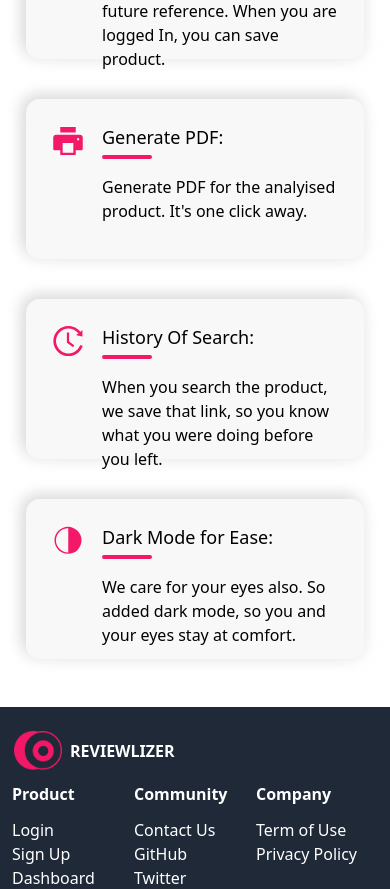
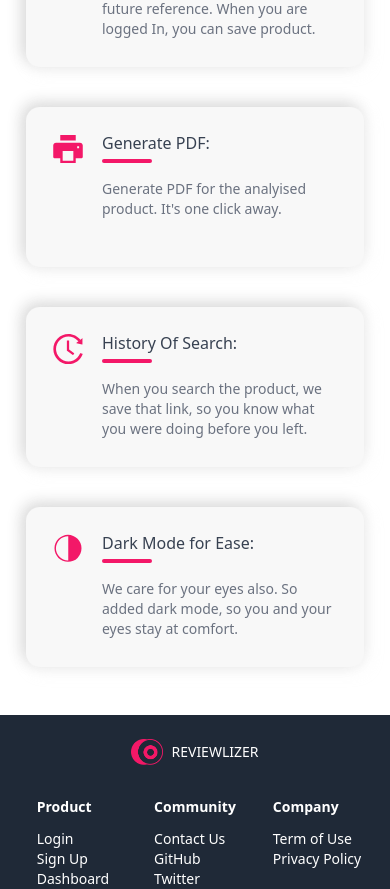
Before and after one commit to tapan2930/reviewlizer, a Next.js app in the folder frontend/: page / in a window 390 px wide. Shown: the part 1108-1997 px from the top of the page. Built offline with nearby package versions, Linux system fonts and the light colour scheme; what @badrap/bar-of-progress would draw is missing.

Commit message:
fixed homepage

```diff
--- a/frontend/src/components/Button/index.tsx
+++ b/frontend/src/components/Button/index.tsx
@@ -23,7 +23,7 @@ const MyButton :React.FC<propType> = ({type="primary",display="inline-block",sty
     }
 
     return (
-        <button style={{outline:"none"}} type="submit" onClick={()=> onclick && onclick()} className={`px-2 py-1 text-xs font-medium sm:font-normal sm:px-3 sm:py-2 sm:text-sm  border-primaryPink font-base rounded-md   ${typeStyle(type)} ${display} ${style} flex items-center`}>{children}</button>
+        <button style={{outline:"none"}} type="submit" onClick={()=> onclick && onclick()} className={`px-3 py-2 text-xs font-medium sm:font-normal  sm:text-sm  border-primaryPink font-base rounded-md   ${typeStyle(type)} ${display} ${style} flex items-center`}>{children}</button>
     )
 }
 
--- a/frontend/src/components/Home/FeatureSection/index.tsx
+++ b/frontend/src/components/Home/FeatureSection/index.tsx
@@ -49,7 +49,7 @@ const HomeFeatureSection :React.FC = ():React.ReactElement => {
         <div className="bg-white py-12">
               {/* section 1  Title and Sub title*/}
             <div>
-                <h1 className="text-center text-xl font-semibold text-gray-700 sm:text-2xl md:text-3xl md:mb-6 md:mt-20">{featureSection.title}</h1>
+                <h1 className="text-center text-xl font-semibold text-gray-700 sm:text-2xl md:text-3xl md:mb-6 md:mt-10">{featureSection.title}</h1>
                 <h2 className="text-center text-base font-normal text-gray-500 mt-2 md:text-xl">{featureSection.subTitle}</h2>
             </div>
 
@@ -69,11 +69,11 @@ const HomeFeatureSection :React.FC = ():React.ReactElement => {
 
 const FeatureCard = ({featureCardDetail}) => {
     return (
-        <div className="card flex h-40 p-6 md:max-w-sm md:odd:ml-auto">
-            <div className="text-4xl text-primaryPink">{featureCardDetail.icon}</div>
+        <div className="card flex h-40 p-6 md:max-w-sm md:odd:ml-auto ">
+            <div className="text-4xl  text-primaryPink">{featureCardDetail.icon}</div>
             <div className="ml-4">
-                <h1 className="hUnderline text-lg font-medium mb-6">{featureCardDetail.title}</h1>
-                <div>{featureCardDetail.text}</div>
+                <h1 className="hUnderline text-base md:text-lg font-medium mb-6 text-gray-700">{featureCardDetail.title}</h1>
+                <div className="text-gray-500 text-sm md:text-base">{featureCardDetail.text}</div>
             </div>
         </div>
     )
--- a/frontend/src/components/Home/Footer/index.tsx
+++ b/frontend/src/components/Home/Footer/index.tsx
@@ -6,29 +6,29 @@ const Footer :React.FC = ():React.ReactElement => {
         <div className="bg-gray-800 py-6 grid grid-cols-1 md:grid-cols-2">
           {/* left Side */}
           <div className="container">
-            <div className="flex items-center ml-3 md:ml-0"> {/* logo container */ }
-                <img className="w-12" src="/assets/images/logo.color.png" alt="logo"/>
-                <h1 className="uppercase ml-2 font-semibold text-white">Reviewlizer</h1>
+            <div className="flex items-center justify-center md:justify-start md:ml-0"> {/* logo container */ }
+                <img className="w-8 md:w-12" src="/assets/images/logo.color.png" alt="logo"/>
+                <h1 className="uppercase ml-2 font-medium text-white text-sm md:text-base md:font-semibold">Reviewlizer</h1>
             </div>
           </div>
 
          {/* Right Side */}
-          <div className="grid grid-cols-3 container px-3 text-white my-auto">
-            <div>
+          <div className="grid grid-cols-3 container px-3 text-white  my-5 text-sm md:text-base">
+            <div className="mx-auto md:mx-0">
               <h1 className="font-semibold my-3">Product</h1>
               <h2 className="cursor-pointer font-light">Login</h2>
               <h2 className="cursor-pointer font-light">Sign Up</h2>
               <h2 className="cursor-pointer font-light">Dashboard</h2>
             </div>
 
-            <div>
+            <div className="mx-auto md:mx-0">
               <h1 className="font-semibold my-3">Community</h1>
               <h2 className="cursor-pointer font-light">Contact Us</h2>
               <h2 className="cursor-pointer font-light">GitHub</h2>
               <h2 className="cursor-pointer font-light">Twitter</h2>
             </div>
 
-            <div>
+            <div className="mx-auto md:mx-0">
               <h1 className="font-semibold my-3">Company</h1>
               <h2 className="cursor-pointer font-light">Term of Use</h2>
               <h2 className="cursor-pointer font-light">Privacy Policy</h2>
--- a/frontend/src/components/Home/HeroSection/index.tsx
+++ b/frontend/src/components/Home/HeroSection/index.tsx
@@ -22,7 +22,7 @@ const HomeHeroSection :React.FC = ():React.ReactElement => {
             </div>
 
             {/* Section 3 Hero Img */}
-            <div className="hidden sm:block h-hero bg-red-100 overflow-y-auto border rounded-lg shadow-2xl">
+            <div className="hidden sm:block h-hero bg-red-100 overflow-y-auto border rounded-lg shadow-2xl hero-scroll">
                 <img src="/assets/images/hero.png" alt="hero img" />
             </div>
         </div>
--- a/frontend/styles/globals.scss
+++ b/frontend/styles/globals.scss
@@ -27,7 +27,6 @@
 }
 
 
-
 .smallSCroll {
   scrollbar-width: thin;
   scrollbar-color: rgba(242,24,104,0.1) #f8f8f8;
@@ -46,6 +45,25 @@
 .smallSCroll::-webkit-scrollbar-thumb {
   background-color: rgb(54, 53, 53);
   border-radius: 5px;
+}
+
+.hero-scroll{
+  scrollbar-width: thin;
+  scrollbar-color: rgba(242,24,104,0.1) #f8f8f8;
+
+  &:-webkit-scrollbar {
+    width: 3px;
+    height: 1px;
+  }
+
+  &:-webkit-scrollbar-track {
+    background: rgba(242, 24, 104, 0.281);
+  }
+
+  &:-webkit-scrollbar-thumb{
+    background-color: rgb(54, 53, 53);
+    border-radius: 5px;
+  }
 }
 
 *:focus {
```
